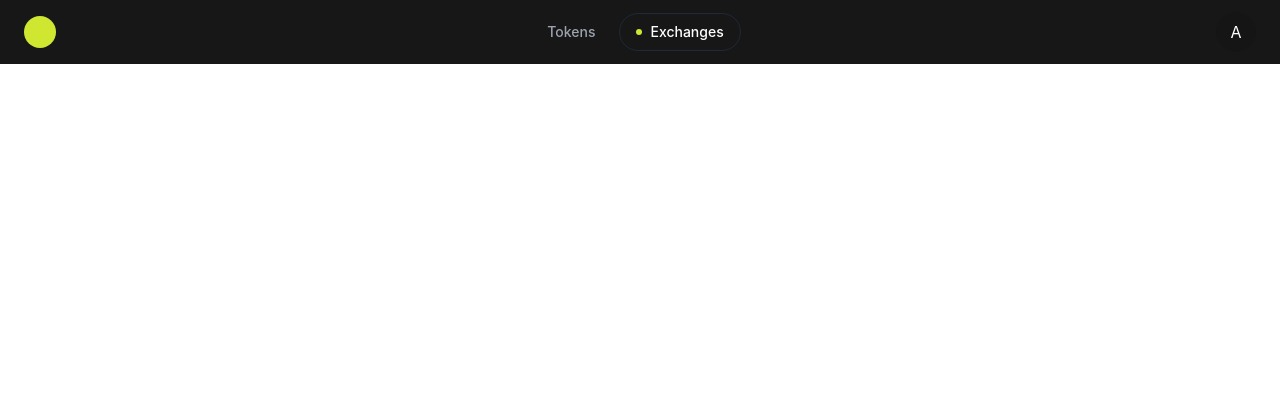
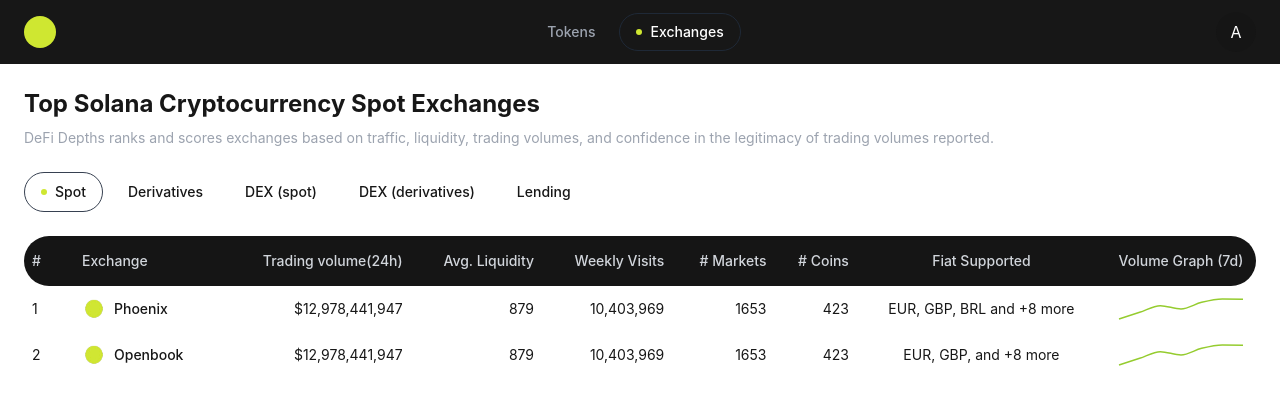
Before and after one commit to shrutipanjwani/solana-market-data, a Next.js app: page /exchanges in a window 1280 px wide. Shown: the top 404 px of the page. Built offline with nearby package versions, Linux system fonts and the light colour scheme.

Commit message:
exhange page and enhancements

```diff
--- a/app/exchanges/page.tsx
+++ b/app/exchanges/page.tsx
@@ -1,8 +1,14 @@
 import React from "react";
 import Navbar from "@/components/Navbar";
+import ExchangesPage from "@/components/ExchangePage";
 
 const Exchanges = () => {
-  return <Navbar />;
+  return (
+    <>
+      <Navbar />
+      <ExchangesPage />
+    </>
+  );
 };
 
 export default Exchanges;
--- /dev/null
+++ b/components/ExchangePage/index.tsx
@@ -0,0 +1,188 @@
+"use client";
+
+import React, { useState } from "react";
+import {
+  Table,
+  TableBody,
+  TableCell,
+  TableHead,
+  TableHeader,
+  TableRow,
+} from "@/components/ui/table";
+import { Button } from "@/components/ui/button";
+import Image from "next/image";
+import ExchangeVolumeChart from "./volumeChart";
+
+// Define types for our data
+interface ExchangeData {
+  id: number;
+  name: string;
+  logo: string;
+  tradingVolume24h: number;
+  avgLiquidity: number;
+  weeklyVisits: number;
+  markets: number;
+  coins: number;
+  fiatSupported: string;
+  volumeHistory: number[];
+}
+
+// Sample data (replace with actual data later)
+const exchangeData: ExchangeData[] = [
+  {
+    id: 1,
+    name: "Phoenix",
+    logo: "/favicon.png",
+    tradingVolume24h: 12978441947,
+    avgLiquidity: 879,
+    weeklyVisits: 10403969,
+    markets: 1653,
+    coins: 423,
+    fiatSupported: "EUR, GBP, BRL and +8 more",
+    volumeHistory: [
+      10000000000, 11000000000, 12000000000, 11500000000, 12500000000,
+      13000000000, 12978441947,
+    ],
+  },
+  {
+    id: 2,
+    name: "Openbook",
+    logo: "/favicon.png",
+    tradingVolume24h: 12978441947,
+    avgLiquidity: 879,
+    weeklyVisits: 10403969,
+    markets: 1653,
+    coins: 423,
+    fiatSupported: "EUR, GBP, and +8 more",
+    volumeHistory: [
+      10000000000, 11000000000, 12000000000, 11500000000, 12500000000,
+      13000000000, 12978441947,
+    ],
+  },
+];
+
+const tabs = [
+  "Spot",
+  "Derivatives",
+  "DEX (spot)",
+  "DEX (derivatives)",
+  "Lending",
+];
+
+const ExchangesPage: React.FC = () => {
+  const [activeTab, setActiveTab] = useState("Spot");
+
+  return (
+    <div className="w-full mx-auto pt-6 pb-4 px-6 bg-background text-foreground">
+      <h1 className="text-2xl font-bold mb-2">
+        Top Solana Cryptocurrency Spot Exchanges
+      </h1>
+      <p className="text-gray-400 text-sm mb-6">
+        DeFi Depths ranks and scores exchanges based on traffic, liquidity,
+        trading volumes, and confidence in the legitimacy of trading volumes
+        reported.
+      </p>
+
+      {/* Tabs */}
+      <div className="flex space-x-2 mb-6 overflow-x-auto">
+        {tabs.map((tab) => (
+          <Button
+            key={tab}
+            variant="ghost"
+            className={`text-sm font-medium px-4 py-2 rounded-full border hover:bg-transparent hover:border-gray-700 hover:text-white ${
+              activeTab === tab ? "border-gray-700" : "border-transparent"
+            }`}
+            onClick={() => setActiveTab(tab)}
+          >
+            {activeTab === tab && (
+              <span className="w-1.5 h-1.5 bg-[#CFE731] rounded-full mr-2" />
+            )}
+            {tab}
+          </Button>
+        ))}
+      </div>
+
+      {/* Table */}
+      <div className="overflow-x-auto">
+        <Table>
+          <TableHeader className="h-[50px]">
+            <TableRow className="rounded-full bg-[#151515]">
+              <TableHead className="w-[50px] text-gray-300 text-left rounded-l-full">
+                #
+              </TableHead>
+              <TableHead className="text-left text-gray-300">
+                Exchange
+              </TableHead>
+              <TableHead className="text-right text-gray-300">
+                Trading volume(24h)
+              </TableHead>
+              <TableHead className="text-right text-gray-300">
+                Avg. Liquidity
+              </TableHead>
+              <TableHead className="text-right text-gray-300">
+                Weekly Visits
+              </TableHead>
+              <TableHead className="text-right text-gray-300">
+                # Markets
+              </TableHead>
+              <TableHead className="text-right text-gray-300">
+                # Coins
+              </TableHead>
+              <TableHead className="text-center text-gray-300">
+                Fiat Supported
+              </TableHead>
+              <TableHead className="w-[150px] text-center text-gray-300 rounded-r-full">
+                Volume Graph (7d)
+              </TableHead>
+            </TableRow>
+          </TableHeader>
+          <TableBody>
+            {exchangeData.map((exchange) => (
+              <TableRow key={exchange.id}>
+                <TableCell>{exchange.id}</TableCell>
+                <TableCell className="font-medium">
+                  <div className="flex items-center">
+                    <Image
+                      src={exchange.logo}
+                      alt={exchange.name}
+                      width={24}
+                      height={24}
+                      className="mr-2"
+                    />
+                    {exchange.name}
+                  </div>
+                </TableCell>
+                <TableCell className="text-right">
+                  ${exchange.tradingVolume24h.toLocaleString()}
+                </TableCell>
+                <TableCell className="text-right">
+                  {exchange.avgLiquidity}
+                </TableCell>
+                <TableCell className="text-right">
+                  {exchange.weeklyVisits.toLocaleString()}
+                </TableCell>
+                <TableCell className="text-right">{exchange.markets}</TableCell>
+                <TableCell className="text-right">{exchange.coins}</TableCell>
+                <TableCell className="text-center max-w-xs">
+                  {exchange.fiatSupported}
+                </TableCell>
+                <TableCell>
+                  <ExchangeVolumeChart
+                    data={exchange.volumeHistory}
+                    color={
+                      exchange.volumeHistory[6] > exchange.volumeHistory[0]
+                        ? "#95cc2f"
+                        : "#dc3737"
+                    }
+                  />
+                </TableCell>
+              </TableRow>
+            ))}
+          </TableBody>
+        </Table>
+      </div>
+    </div>
+  );
+};
+
+export default ExchangesPage;
--- /dev/null
+++ b/components/ExchangePage/volumeChart.tsx
@@ -0,0 +1,51 @@
+/* eslint-disable react/display-name */
+"use client";
+
+import React, { useEffect, useState } from "react";
+
+interface ExchangeVolumeChartProps {
+  data: number[];
+  color: string;
+}
+
+const ExchangeVolumeChart: React.FC<ExchangeVolumeChartProps> = ({
+  data,
+  color,
+}) => {
+  // eslint-disable-next-line @typescript-eslint/no-explicit-any
+  const [Chart, setChart] = useState<React.ComponentType<any> | null>(null);
+
+  useEffect(() => {
+    import("recharts").then((mod) => {
+      const { ResponsiveContainer, LineChart, Line, YAxis } = mod;
+      setChart(() => ({ data, color }: { data: number[]; color: string }) => (
+        <ResponsiveContainer width="100%" height={30}>
+          <LineChart data={data.map((value, index) => ({ value, index }))}>
+            <YAxis domain={["dataMin", "dataMax"]} hide />
+            <Line
+              type="monotone"
+              dataKey="value"
+              stroke={color}
+              strokeWidth={1.5}
+              dot={false}
+              isAnimationActive={false}
+            />
+          </LineChart>
+        </ResponsiveContainer>
+      ));
+    });
+  }, []);
+
+  if (!Chart) {
+    // Return a placeholder while the chart is loading
+    return (
+      <div
+        style={{ width: "100%", height: "30px", backgroundColor: "#2D3748" }}
+      />
+    );
+  }
+
+  return <Chart data={data} color={color} />;
+};
+
+export default ExchangeVolumeChart;
```
